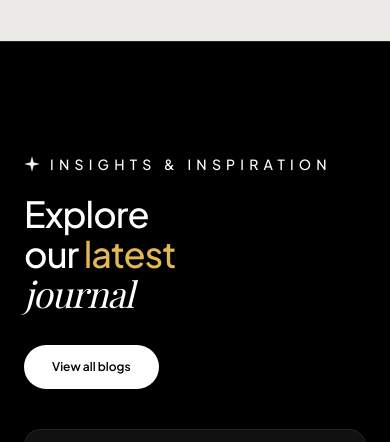
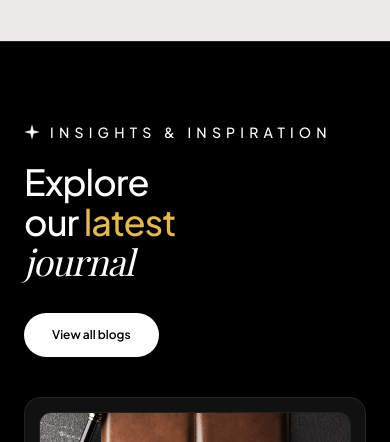
Before and after one commit to 0001-DEV/Identifine, a React (Vite) app: page / in a window 390 px wide. Shown: the part 8240-8682 px from the top of the page. Built offline with nearby package versions, Linux system fonts and the light colour scheme; the HTML template or start-up script is replaced by a standard one; a web font is replaced by a local one.

Commit message:
Shift insights & inspiration text block noticeably upwards and fix button text duplication

```diff
--- a/src/pages/HomePage.jsx
+++ b/src/pages/HomePage.jsx
@@ -273,8 +273,8 @@ export default function HomePage() {
         <div className="max-w-7xl mx-auto">
           <div className="grid grid-cols-1 lg:grid-cols-12 gap-10 lg:gap-16 items-start">
 
-            {/* Left Column: Vertically Arranged Text & Button - Perfectly Aligned with Top Line of the 3 Containers */}
-            <div className="lg:col-span-5 space-y-6 scroll-reveal lg:sticky lg:top-24 pt-0">
+            {/* Left Column: Vertically Arranged Text & Button - Shifted Upwards */}
+            <div className="lg:col-span-5 space-y-6 scroll-reveal lg:sticky lg:top-24 -mt-8 sm:-mt-12 lg:-mt-16">
               <div className="space-y-4">
                 <div className="inline-flex items-center gap-2.5">
                   <img
@@ -300,14 +300,9 @@ export default function HomePage() {
               <div className="pt-2">
                 <NavLink
                   to="/blog"
-                  className="group relative overflow-hidden inline-flex items-center justify-center text-xs sm:text-sm font-semibold px-7 py-3.5 rounded-full bg-white text-black shadow-lg hover:shadow-xl transition-all duration-300 hover:scale-105"
+                  className="inline-flex items-center justify-center text-xs sm:text-sm font-semibold px-7 py-3.5 rounded-full bg-white text-black shadow-lg hover:shadow-xl transition-all duration-300 hover:scale-105"
                 >
-                  <span className="relative inline-block overflow-hidden h-[1.3em] leading-snug">
-                    <span className="flex flex-col transition-transform duration-300 ease-[cubic-bezier(0.16,1,0.3,1)] group-hover:-translate-y-1/2">
-                      <span className="block">View all blogs</span>
-                      <span className="block">View all blogs</span>
-                    </span>
-                  </span>
+                  View all blogs
                 </NavLink>
               </div>
             </div>
```
